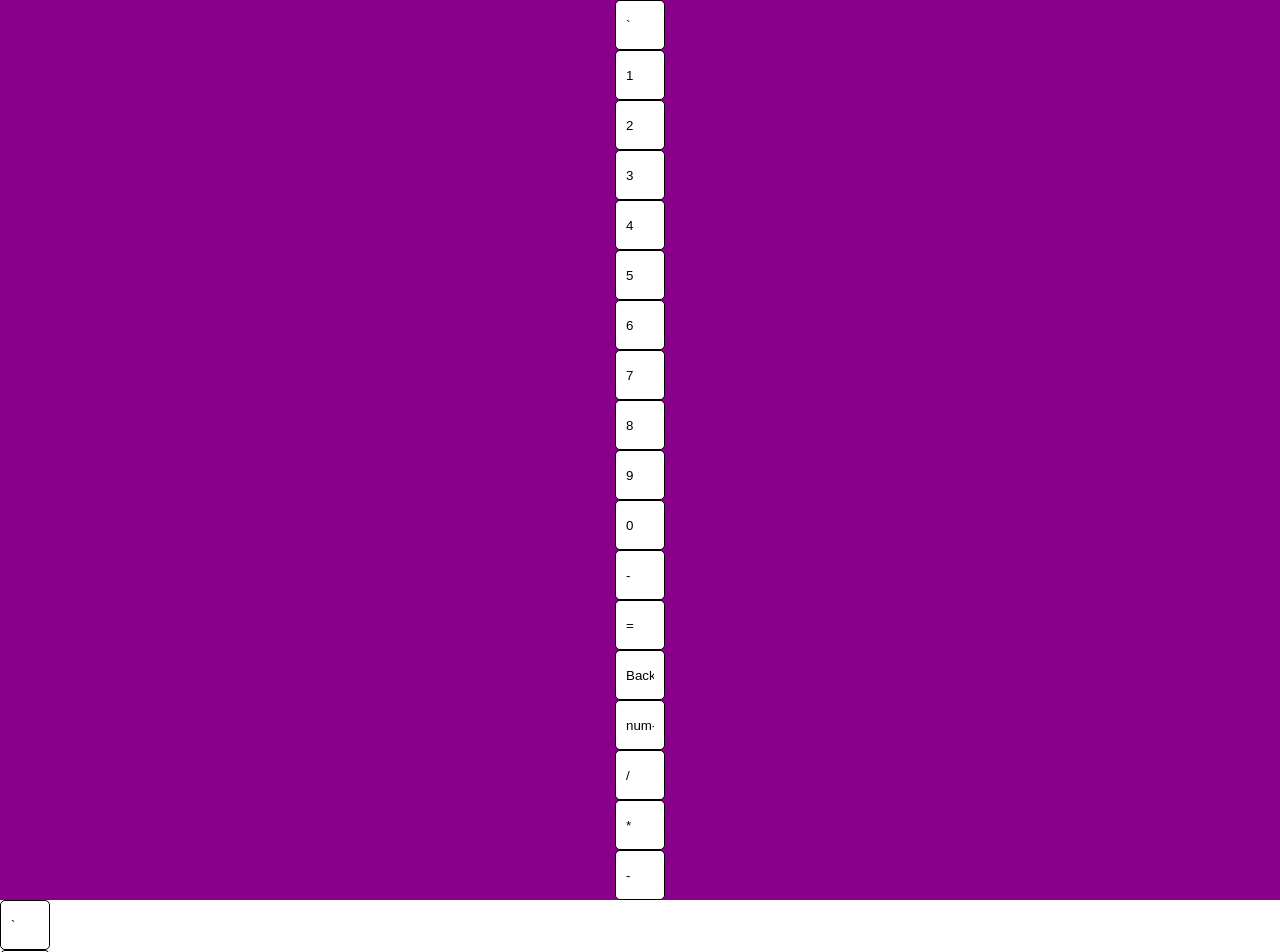
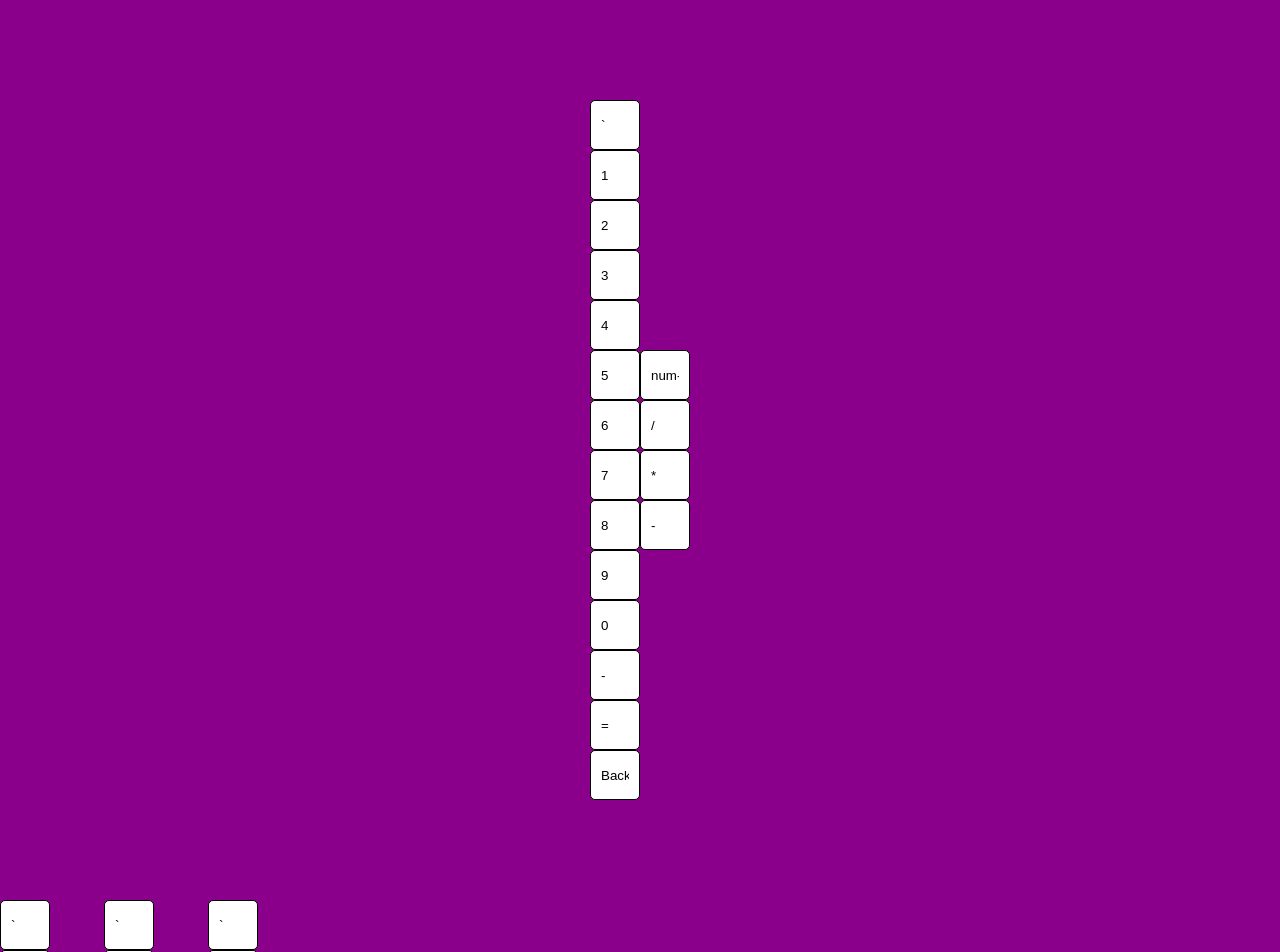
Before and after one commit to ntokozo-sithebe/My-Keyboard, a plain HTML site: page index.html in a window 1280 px wide. Shown: the top 952 px of the page. Drawn offline with Linux system fonts and the light colour scheme.

Commit message:
unsupdates

```diff
--- a/css/style.css
+++ b/css/style.css
@@ -3,9 +3,11 @@
     padding: 0px;
     box-sizing: border-box;
 }
+body{
+    background-color: darkmagenta;
+}
 .container {
     display: flex;
-    background-color: darkmagenta;
     width: auto;
     height: 900px;
     justify-content: center;
@@ -14,8 +16,8 @@
 }
 input, button {
     display: grid;
-    grid-template-rows:50px 50px 50px ;
-    grid-template-columns: 50px;
+    grid-template-rows:7px ;
+    grid-template-columns: 7px;
     margin: 0px;
     padding: 10px;
     border: solid 1px;
@@ -24,10 +26,11 @@ input, button {
    height: 50px;
 }
 
-#row{
-    display: flex;
-
-
-
-
+.row{
+    display: inline-flex;
+    justify-content: center;
+    align-items: center;
 }
+.col{
+    display: block;
+}
```
Also changed, not shown: index.html (+0 -1 lines).
